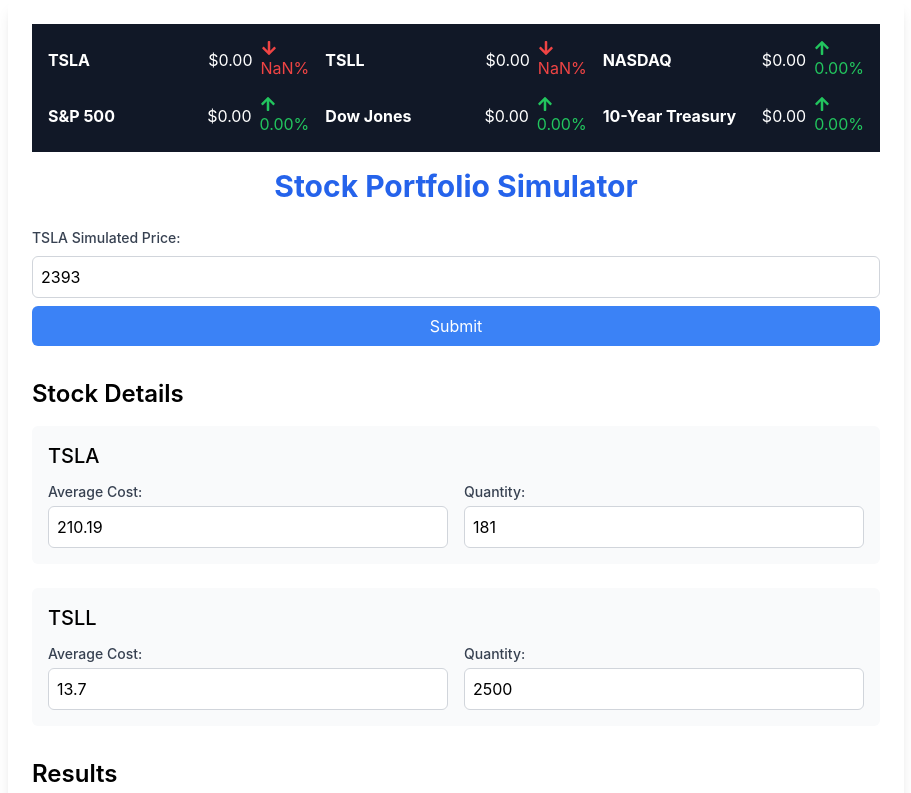
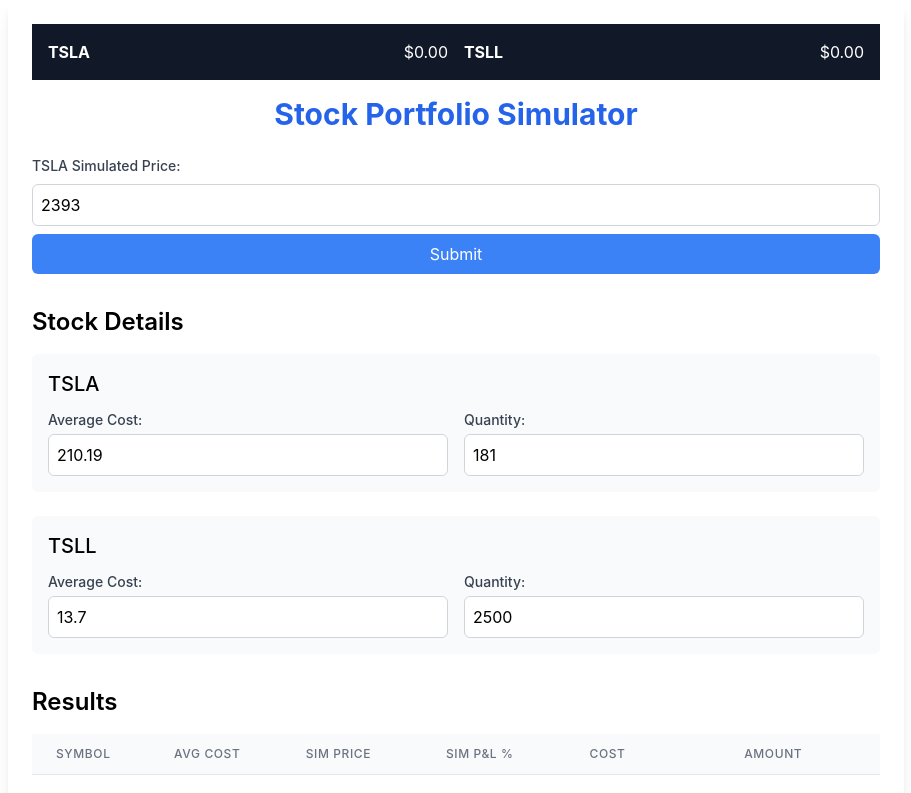
Before and after one commit to james00543/TSLA, a React (Create React App) app: page / in a window 1280 px wide. Shown: the top 793 px of the page, without its empty margins (184-1095 px from the left). Built offline with nearby package versions, Linux system fonts and the light colour scheme; no server answers.

Commit message:
Update StockCalculatorComplete.js

```diff
--- a/src/StockCalculatorComplete.js
+++ b/src/StockCalculatorComplete.js
@@ -1,5 +1,4 @@
 import React, { useState, useEffect } from 'react';
-import { FaArrowUp, FaArrowDown } from 'react-icons/fa'; // Make sure to install react-icons
 
 const FINNHUB_TOKEN = 'crir1c9r01qo3ctbp2agcrir1c9r01qo3ctbp2b0';  // Replace with your Finnhub API token
 
@@ -13,45 +12,25 @@
   const [targetValue, setTargetValue] = useState(1000000);
   const [goalSeekResult, setGoalSeekResult] = useState(null);
   const [error, setError] = useState(null);
-  const [marketIndices, setMarketIndices] = useState({
-    '^IXIC': { name: 'NASDAQ', price: 0, change: 0 },
-    '^GSPC': { name: 'S&P 500', price: 0, change: 0 },
-    '^DJI': { name: 'Dow Jones', price: 0, change: 0 },
-    '^TNX': { name: '10-Year Treasury', price: 0, change: 0 },
-  });
 
   // Fetch stock prices using REST API
   useEffect(() => {
     const fetchStockData = async () => {
       try {
-        const stockSymbols = ['TSLA', 'TSLL', ...Object.keys(marketIndices)];
+        const stockSymbols = ['TSLA', 'TSLL'];
 
         const stockPromises = stockSymbols.map(symbol =>
           fetch(`https://finnhub.io/api/v1/quote?symbol=${symbol}&token=${FINNHUB_TOKEN}`)
             .then(res => res.json())
-            .then(data => ({ symbol, currentPrice: data.c, change: data.dp }))
+            .then(data => ({ symbol, currentPrice: data.c }))
         );
 
         const stockData = await Promise.all(stockPromises);
 
         setStocks(stocks.map(stock => {
           const updatedStock = stockData.find(s => s.symbol === stock.symbol);
-          return updatedStock ? { ...stock, currentPrice: updatedStock.currentPrice, change: updatedStock.change } : stock;
+          return updatedStock ? { ...stock, currentPrice: updatedStock.currentPrice } : stock;
         }));
-
-        setMarketIndices(prevIndices => {
-          const updatedIndices = { ...prevIndices };
-          stockData.forEach(data => {
-            if (updatedIndices[data.symbol]) {
-              updatedIndices[data.symbol] = {
-                ...updatedIndices[data.symbol],
-                price: data.currentPrice,
-                change: data.change,
-              };
-            }
-          });
-          return updatedIndices;
-        });
 
       } catch (err) {
         setError('Failed to fetch stock data.');
@@ -162,32 +141,14 @@
     <div className="p-6 max-w-4xl mx-auto bg-white rounded-lg shadow-lg">
       {/* Ticker Section */}
       <div className="bg-gray-900 text-white py-4 mb-4">
-        <div className="grid grid-cols-3 gap-4 px-4">
+        <div className="grid grid-cols-2 gap-4 px-4">
           {stocks.map((stock) => (
             <div key={stock.symbol} className="flex justify-between items-center">
               <div className="flex items-center">
                 <span className="font-bold">{stock.symbol}</span>
               </div>
-              <div className="text-right flex items-center">
+              <div className="text-right">
                 <div>${stock.currentPrice.toFixed(2)}</div>
-                <div className={`ml-2 ${stock.change >= 0 ? 'text-green-500' : 'text-red-500'}`}>
-                  {stock.change >= 0 ? <FaArrowUp /> : <FaArrowDown />}
-                  {Math.abs(stock.change).toFixed(2)}%
-                </div>
-              </div>
-            </div>
-          ))}
-          {Object.entries(marketIndices).map(([symbol, data]) => (
-            <div key={symbol} className="flex justify-between items-center">
-              <div className="flex items-center">
-                <span className="font-bold">{data.name}</span>
-              </div>
-              <div className="text-right flex items-center">
-                <div>${data.price.toFixed(2)}</div>
-                <div className={`ml-2 ${data.change >= 0 ? 'text-green-500' : 'text-red-500'}`}>
-                  {data.change >= 0 ? <FaArrowUp /> : <FaArrowDown />}
-                  {Math.abs(data.change).toFixed(2)}%
-                </div>
               </div>
             </div>
           ))}
```
